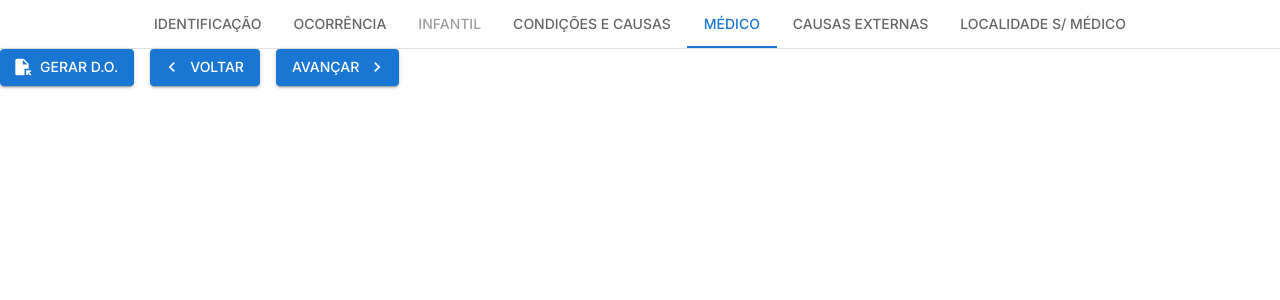
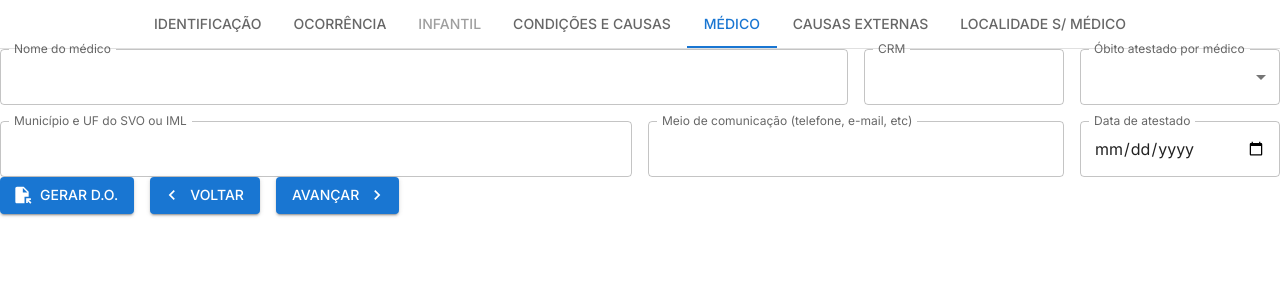
Before and after one commit to Ashlc/atestado-rp, a React (Vite) app: page / in a window 1280 px wide. Both pictures are taken after a click on the tab "MÉDICO". Shown: the top 300 px of the page. Built offline with nearby package versions, Linux system fonts and the light colour scheme.

Commit message:
:sparkles: feat: Doctor section

```diff
--- a/src/pages/Doctor/Doctor.tsx
+++ b/src/pages/Doctor/Doctor.tsx
@@ -1,5 +1,4 @@
 import {
-  Autocomplete,
   FormControl,
   Grid2,
   InputLabel,
@@ -7,9 +6,6 @@ import {
   Select,
   TextField,
 } from '@mui/material';
-import { TimePicker } from '@mui/x-date-pickers/TimePicker';
-import dayjs from 'dayjs';
-import { useEffect, useState } from 'react';
 import { Controller, useFormContext } from 'react-hook-form';
 
 type Props = {
@@ -18,6 +14,7 @@ type Props = {
 };
 
 const Doctor = ({ value, index, ...other }: Props) => {
+  const { register, control, watch } = useFormContext();
   return (
     <div
       role="tabpanel"
@@ -25,9 +22,77 @@ const Doctor = ({ value, index, ...other }: Props) => {
       id={`secao-${index}`}
       aria-labelledby={`secao-${index}`}
       {...other}
-      className="w-full p-8 border-b border-x rounded-b-xl min-h-[600px]"
+      className="w-full p-8 border-b border-x rounded-b-xl"
     >
-      <Grid2 container spacing={2} width="100%"></Grid2>
+      <Grid2 container spacing={2} width="100%">
+        <Grid2 size={8}>
+          <TextField
+            fullWidth
+            slotProps={{ inputLabel: { shrink: true } }}
+            label="Nome do médico"
+            {...register(`doctor.name`)}
+          />
+        </Grid2>
+        <Grid2 size={2}>
+          <TextField
+            fullWidth
+            slotProps={{ inputLabel: { shrink: true } }}
+            label="CRM"
+            {...register(`doctor.crm`)}
+          />
+        </Grid2>
+        <Grid2 size={2}>
+          <FormControl fullWidth>
+            <InputLabel htmlFor="necropsy" shrink>
+              Óbito atestado por médico
+            </InputLabel>
+            <Select
+              label="Óbito atestado por médico"
+              notched
+              defaultValue={''}
+              id="doctor.confirmedBy"
+              {...register('doctor.confirmedBy')}
+            >
+              <MenuItem value={0}>Assistente</MenuItem>
+              <MenuItem value={1}>Substituto</MenuItem>
+              <MenuItem value={2}>IML</MenuItem>
+              <MenuItem value={3}>SVO</MenuItem>
+              <MenuItem value={4}>Outro</MenuItem>
+            </Select>
+          </FormControl>
+        </Grid2>
+        <Grid2 size={6}>
+          <TextField
+            fullWidth
+            slotProps={{ inputLabel: { shrink: true } }}
+            label="Município e UF do SVO ou IML"
+            {...register(`doctor.city`)}
+          />
+        </Grid2>
+        <Grid2 size={4}>
+          <TextField
+            fullWidth
+            slotProps={{ inputLabel: { shrink: true } }}
+            label="Meio de comunicação (telefone, e-mail, etc)"
+            {...register(`doctor.contact`)}
+          />
+        </Grid2>
+        <Grid2 size={2}>
+          <Controller
+            render={({ field }) => (
+              <TextField
+                type="date"
+                slotProps={{ inputLabel: { shrink: true } }}
+                label="Data de atestado"
+                fullWidth
+                {...field}
+              />
+            )}
+            name="confirmationDate"
+            control={control}
+          />
+        </Grid2>
+      </Grid2>
     </div>
   );
 };
```
